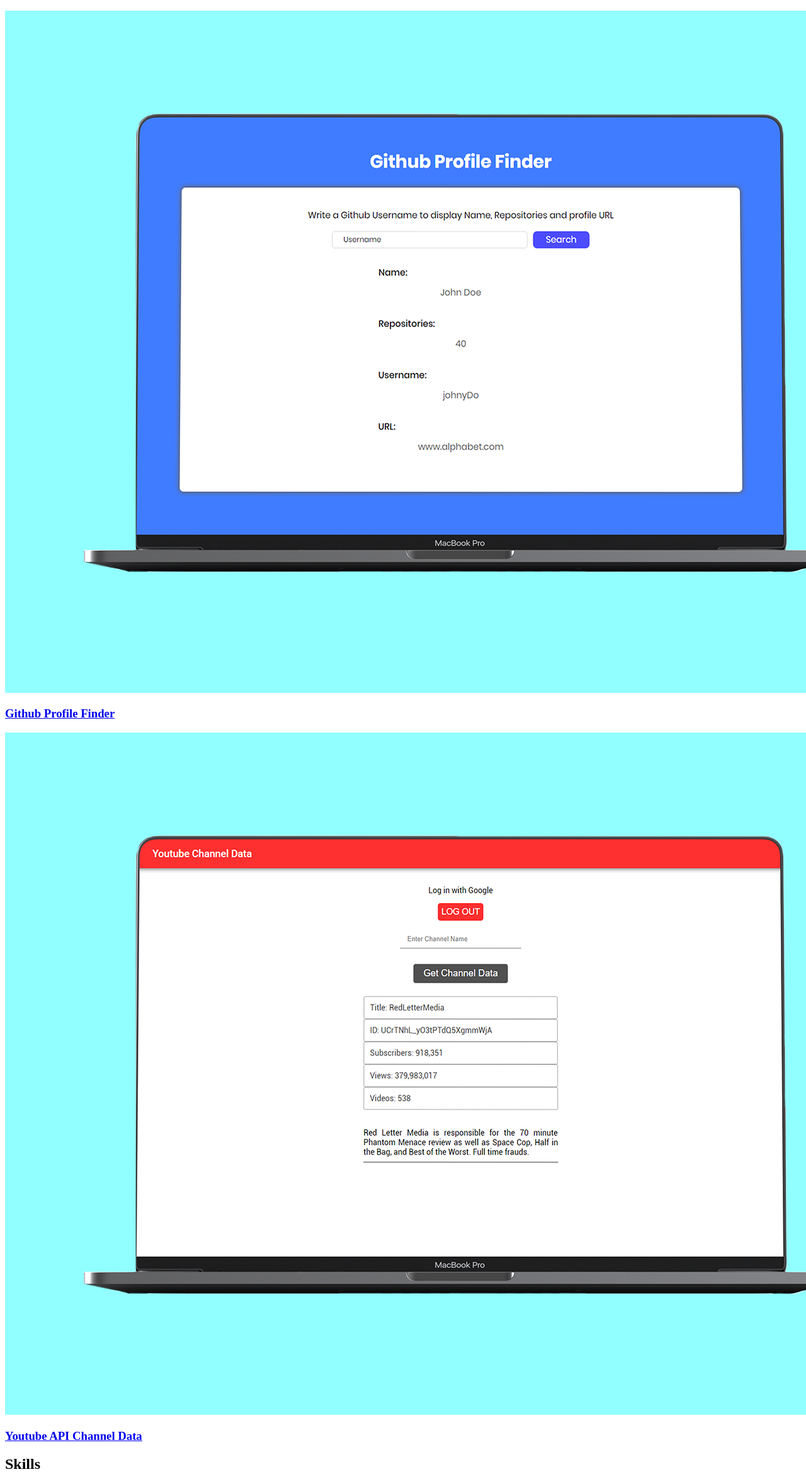
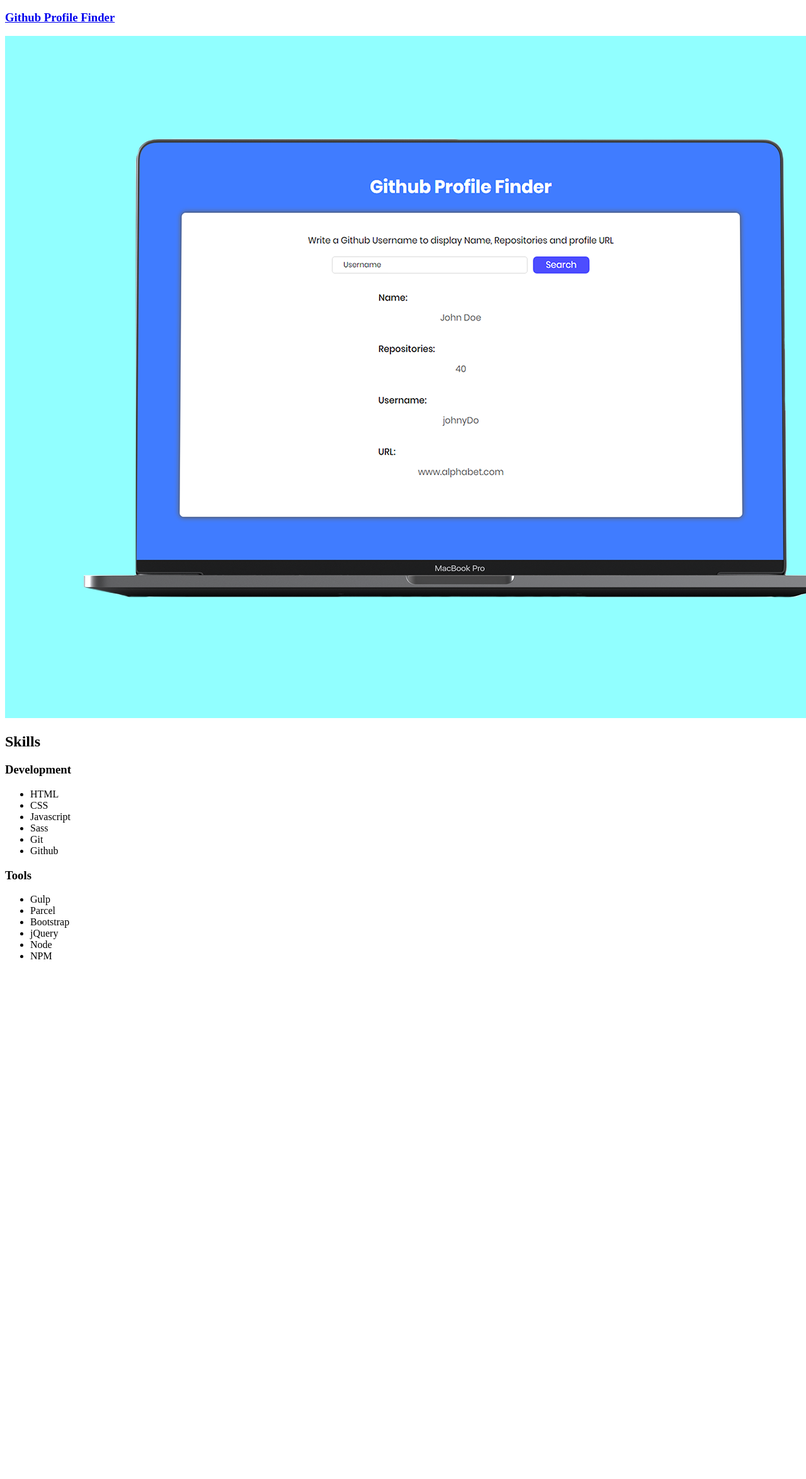
Before and after one commit to EyderACM/Portfolio-site, a website: page content/index.html in a window 1280 px wide. Shown: the part 212-2560 px from the top of the page at 63% size. After the commit the page ends 1755 px from the top, so only its background shows below. Drawn offline with Linux system fonts and the light colour scheme.

Commit message:
delete useless BEM

```diff
--- a/content/index.html
+++ b/content/index.html
@@ -33,28 +33,16 @@
       <div class="container">
         <h2 class="container__secondary-header">Featured Work</h2>
       </div>
-      <div class="work__container-work">
-        <a href="#" class="work__container-work__link">
-          <div class="work__container-work__link__wrapper">
-            <img src="../images/project1.png" alt="project Image" class="work__container-work__link__wrapper__image">
-            <div class="work__container-work__link__wrapper__content">
-              <h3 class="work__container-work__link__wrapper__content__header">Github Profile Finder</h3>
-            </div>
+      <div class="work__container">
+        <a href="#" class="work__container__wrapper">
+          <div class="project-title">
+              <h3 class="">Github Profile Finder</h3>
+          </div>
+          <div class="image-placeholder">
+            <img src="../images/project1.png" alt="project Image" class="">
           </div>
         </a>
       </div>
-
-      <div class="work__container-work">
-        <a href="#" class="work__container-work__link">
-            <div class="work__container-work__link__wrapper">
-              <img src="../images/project2.png" alt="project Image" class="work__container-work__link__wrapper__image">
-              <div class="work__container-work__link__wrapper__content">
-                <h3 class="work__container-work__link__wrapper__content__header">Youtube API Channel Data</h3>
-              </div>
-            </div>
-        </a>
-      </div>
-    </section>
 
     <section class="skills">
       <div class="container">
```
